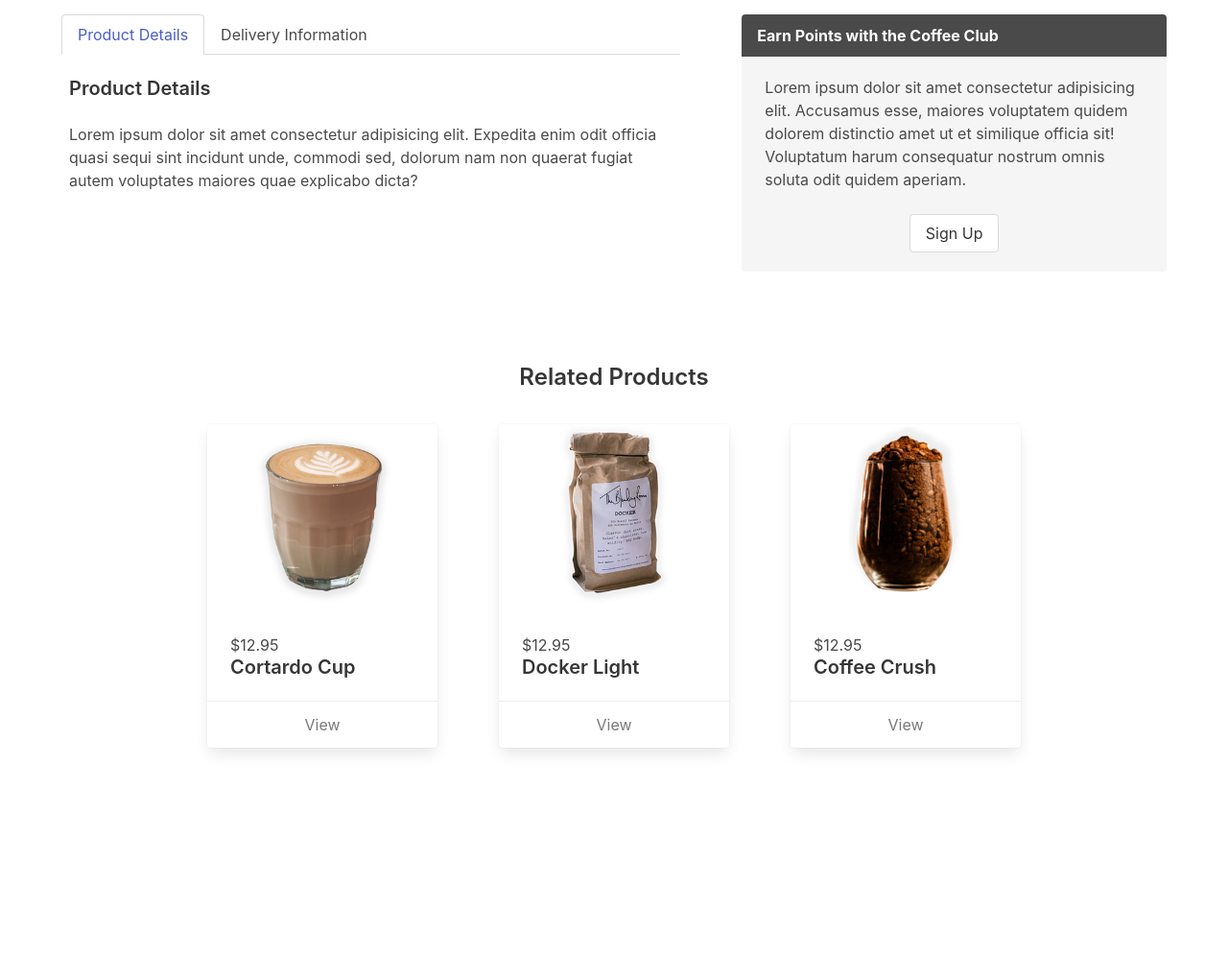
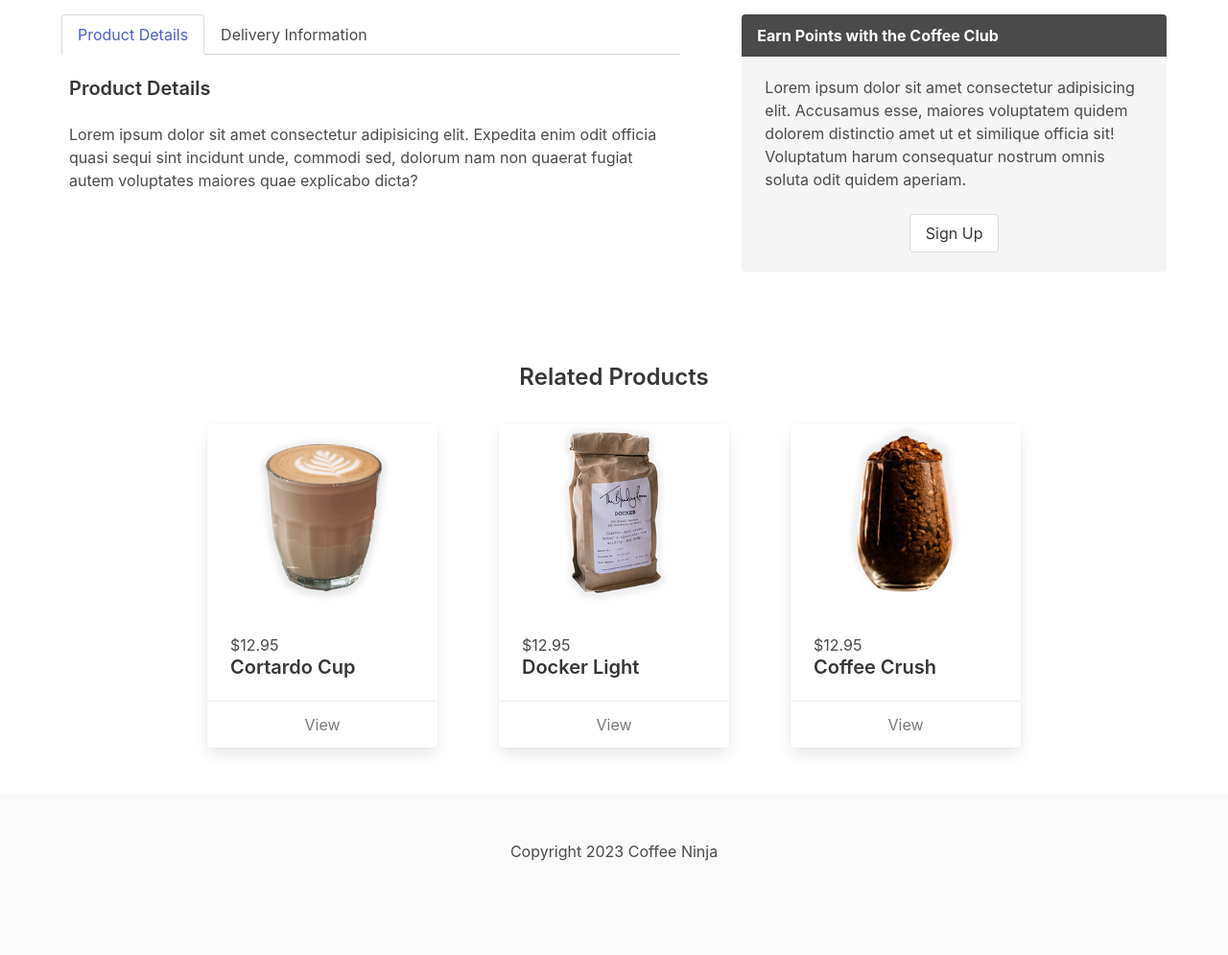
Before and after one commit to KaeTheDev/ninjacoffee, a plain HTML site: page index.html in a window 1280 px wide. Shown: the part 532-1527 px from the top of the page at 96% size. Before the commit the page ends 1359 px from the top, so only its background shows below. Drawn offline with nearby package versions, Linux system fonts and the light colour scheme.

Commit message:
added footer

```diff
--- a/index.html
+++ b/index.html
@@ -231,7 +231,12 @@
         </div>
     </div>
 
-
+    <!--Footer-->
+    <footer class="footer">
+        <div class="content has-text-centered">
+            <p>Copyright 2023 Coffee Ninja</p>
+        </div>
+    </footer>
 
     <script src="index.js"></script>
 </body>
```
